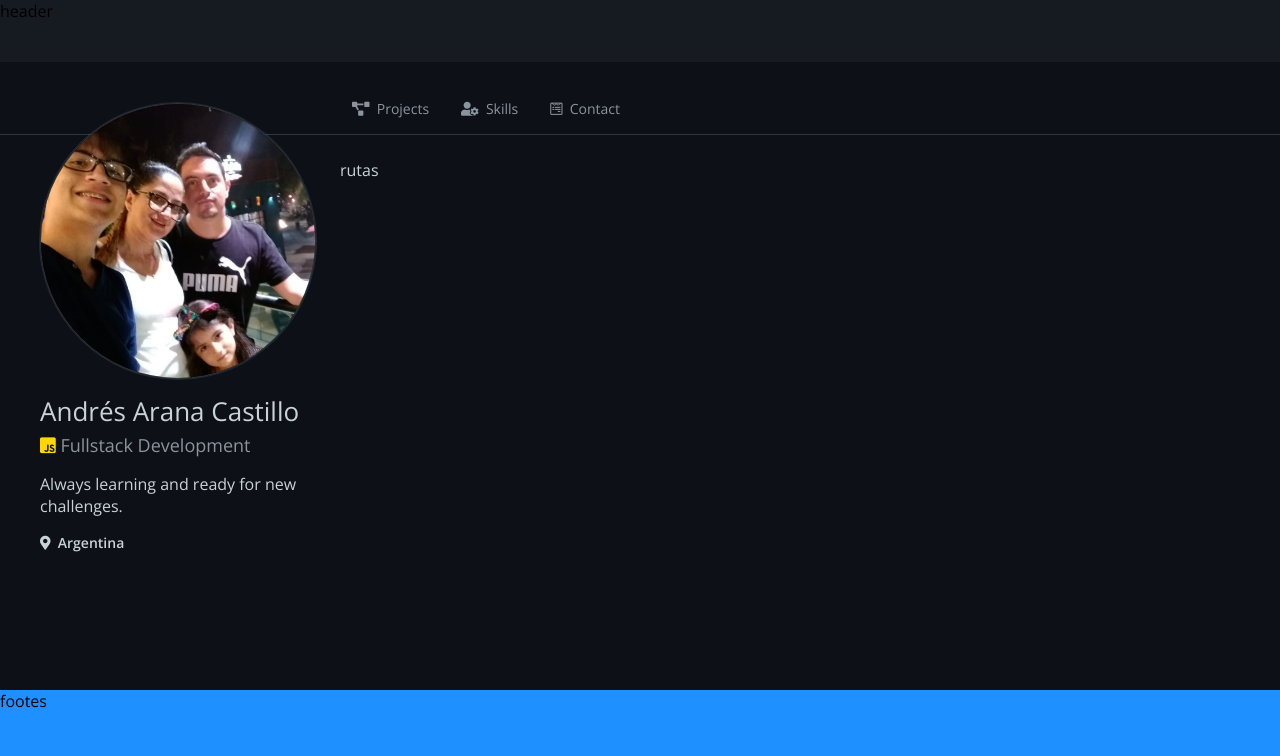
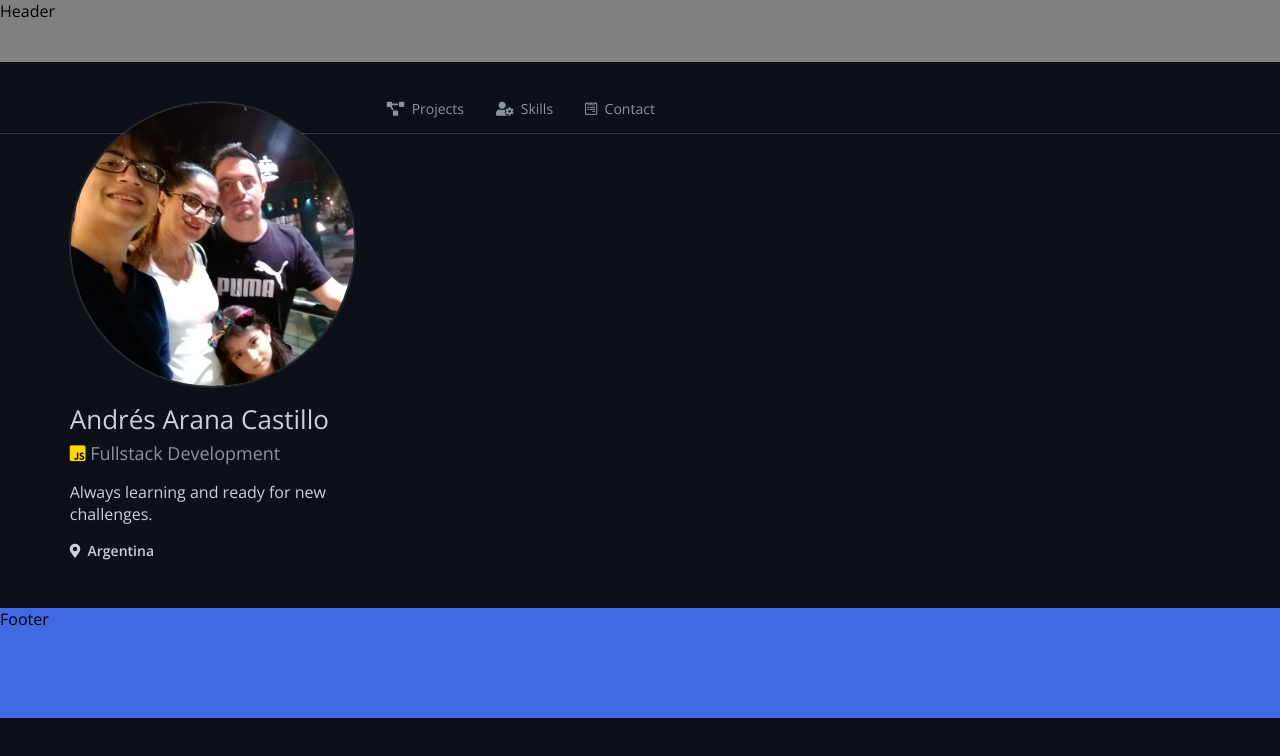
Before and after one commit to aac-devs/pf-fullstack, a React (Create React App) app in the folder client/: page /#/ in a window 1280 px wide. Shown: the top 756 px of the page. Built offline with nearby package versions, Linux system fonts and the light colour scheme; the HTML template or start-up script is replaced by a standard one.

Commit message:
frontend: layout responsive started

```diff
--- a/client/src/App.jsx
+++ b/client/src/App.jsx
@@ -1,5 +1,6 @@
 import React from 'react';
-import { TotalScreen } from './components';
+import Viewport from './components/grid/Viewport';
+// import { TotalScreen } from './components';
 
 import { GlobalStyles } from './global-styles';
 // import AppRouter from './routes/app.routes';
@@ -8,10 +9,11 @@ const App = () => {
   return (
     <>
       <GlobalStyles />
-      <TotalScreen />
+      <Viewport />
       {/* <AppRouter /> */}
     </>
   );
 };
 
 export default App;
+// {/* <TotalScreen /> */}
--- a/client/src/components/content/DescriptionCard.jsx
+++ b/client/src/components/grid/DescriptionCard.jsx
@@ -3,6 +3,7 @@ import styled from 'styled-components';
 import { textoColor } from '../../global-styles';
 
 const Container = styled.div`
+  /* background-color: pink; */
   display: flex;
   flex-direction: column;
   color: ${textoColor};
@@ -11,9 +12,10 @@ const Container = styled.div`
     /* background-color: orangered; */
     margin-bottom: 16px;
     overflow: hidden;
-    font-size: 14px;
-    @media (min-width: 768px) {
-      font-size: 16px;
+    font-size: 16px;
+    @media (max-width: 767px) {
+      font-size: 14px;
+      margin-top: 8px;
     }
   }
   .country {
--- a/client/src/components/content/InfoCard.jsx
+++ b/client/src/components/grid/InfoCard.jsx
@@ -10,24 +10,33 @@ import {
 
 const Container = styled.div`
   /* background-color: ${darkColor}; */
+  /* background-color: blue; */
   /* position: absolute; */
   /* flex-grow: 1; */
   display: block;
   width: 100%;
   /* height: 500px; */
   /* width: calc(100% - 16px); */
+  margin-top: -32px;
 
-  @media (min-width: 768px) {
-    margin-top: -32px;
+  @media (max-width: 767px) {
+    margin-top: 0;
+    display: flex;
+    flex-direction: row;
+    /* margin-bottom: 16px; */
+    align-items: center;
+
+    /* margin: 0 8px; */
     /* width: calc(100% - 32px); */
   }
-  @media (min-width: 1012px) {
-    /* margin-top: -32px; */
-    /* width: calc(100% - 32px); */
-  }
+  /* @media (min-width: 1012px) { */
+  /* margin-top: -32px; */
+  /* width: calc(100% - 32px); */
+  /* } */
 `;
 
 const Image = styled.div`
+  /* background-color: green; */
   img {
     aspect-ratio: 260 /260;
     border-radius: 50%;
@@ -38,6 +47,11 @@ const Image = styled.div`
     overflow: hidden;
     box-shadow: 0 0 0 1px ${shadowColor};
     border: 1px solid ${borderColor};
+  }
+  @media (max-width: 767px) {
+    width: 16.66667%;
+    /* margin-bottom: 24px; */
+    margin-right: 16px;
   }
 `;
 
@@ -56,6 +70,9 @@ const Body = styled.div`
       line-height: 1.25;
       overflow: hidden;
       margin-bottom: 5px;
+      @media (max-width: 767px) {
+        /* flex-grow: 1; */
+      }
     }
     .role {
       color: ${textoSecColor};
@@ -65,10 +82,17 @@ const Body = styled.div`
       font-weight: 300;
       line-height: 24px;
       /* background-color: fuchsia; */
+      @media (max-width: 767px) {
+        font-size: 20px;
+      }
+
       i {
         color: gold;
       }
     }
+  }
+  @media (max-width: 767px) {
+    flex-grow: 1;
   }
 `;
 
--- /dev/null
+++ b/client/src/components/grid/Main.jsx
@@ -0,0 +1,102 @@
+import React from 'react';
+import { HashRouter as Router } from 'react-router-dom';
+import styled from 'styled-components';
+import { borderColor } from '../../global-styles';
+import DescriptionCard from './DescriptionCard';
+import InfoCard from './InfoCard';
+import Tabs from './Tabs';
+import Routers from './Routers';
+
+const Container = styled.div`
+  margin-right: -8px;
+  margin-left: -8px;
+  /* margin-top: 24px; */
+  /* background-color: cyan; */
+  display: grid;
+  grid-template-columns: 6% 22% 66% 6%;
+  grid-template-rows: 48px 1fr;
+  grid-template-areas:
+    'left-side empty header right-side'
+    '. sidebar routes .';
+
+  @media (max-width: 767px) {
+    /* background-color: olivedrab; */
+    grid-template-columns: 100%;
+    grid-template-rows: repeat(3, auto);
+    grid-template-areas:
+      'sidebar'
+      'header'
+      'routes';
+    margin-right: 0;
+    margin-left: 0;
+    margin-top: 8px;
+  }
+
+  .left-side {
+    border-bottom: 1px solid ${borderColor};
+  }
+  .right-side {
+    border-bottom: 1px solid ${borderColor};
+  }
+
+  .empty {
+    grid-area: empty;
+    border-bottom: 1px solid ${borderColor};
+
+    /* background-color: #fff; */
+  }
+  .main-header {
+    grid-area: header;
+    border-bottom: 1px solid ${borderColor};
+    padding-left: 16px;
+
+    /* background-color: purple; */
+    /* background-color: orangered; */
+    /* max-width: 1280px; */
+    @media (max-width: 767px) {
+      margin-top: 16px;
+      padding-left: 0;
+    }
+  }
+  .main-sidebar {
+    grid-area: sidebar;
+    /* background-color: lime; */
+    @media (min-width: 1012px) {
+      /* padding: 0 16px; */
+    }
+  }
+  .main-routes {
+    grid-area: routes;
+    /* background-color: orange; */
+    padding: 8px 0 8px 24px;
+    @media (max-width: 767px) {
+      padding: 8px 0;
+    }
+  }
+`;
+
+const Main = () => {
+  return (
+    <Container>
+      <Router>
+        <div className="empty" />
+        <div className="left-side" />
+        <div className="main-header">
+          <div className="header-container">
+            <Tabs />
+          </div>
+        </div>
+        <div className="main-sidebar">
+          <InfoCard />
+          <DescriptionCard />
+        </div>
+        <div className="main-routes">
+          <Routers />
+        </div>
+        <div className="right-side" />
+      </Router>
+    </Container>
+  );
+};
+
+export default Main;
--- /dev/null
+++ b/client/src/components/grid/Routers.jsx
@@ -0,0 +1,28 @@
+import React from 'react';
+import { Route, Switch } from 'react-router-dom';
+import styled from 'styled-components';
+import Contact from '../views/Contact';
+import Projects from '../views/Projects';
+import Skills from '../views/Skills';
+
+const Container = styled.div`
+  background-color: magenta;
+  @media (max-width: 767px) {
+    width: 100%;
+  }
+`;
+
+const Routers = () => {
+  return (
+    <Container>
+      <Switch>
+        {/* <Route exact path="/" component={Home} /> */}
+        <Route exact path="/projects" component={Projects} />
+        <Route exact path="/skills" component={Skills} />
+        <Route exact path="/contact" component={Contact} />
+      </Switch>
+    </Container>
+  );
+};
+
+export default Routers;
--- /dev/null
+++ b/client/src/components/grid/Viewport.jsx
@@ -0,0 +1,66 @@
+import React from 'react';
+import styled from 'styled-components';
+import { darkColor } from '../../global-styles';
+import Main from './Main';
+
+const Container = styled.div`
+  background-color: #fff;
+  background-color: ${darkColor};
+
+  /* min-height: 100%; */
+  /* height: 100%; */
+  /* display: grid; */
+  /* grid-template-columns: 1fr; */
+  /* grid-template-rows: 64px auto 110px; */
+  /* justify-items: center; */
+  display: flex;
+  flex-direction: column;
+  /* justify-content: stretch; */
+  /* align-items: stretch; */
+
+  .viewport-header {
+    background-color: gray;
+    height: 64px;
+    min-height: 64px;
+
+    @media (min-width: 768px) {
+      height: 62px;
+      min-height: 62px;
+      /* grid-template-rows: 62px auto 110px; */
+    }
+  }
+  .viewport-main {
+    /* background-color: yellow; */
+    /* max-width: 1280px; */
+    /* justify-self: center; */
+    /* margin-right: auto; */
+    /* margin-left: auto; */
+    margin-top: 24px;
+    margin-bottom: 48px;
+    flex-grow: 1;
+    @media (max-width: 767px) {
+      padding: 0 12px;
+      margin-top: 0;
+    }
+  }
+  .viewport-footer {
+    /* margin-bottom: 0; */
+    height: 110px;
+    min-height: 110px;
+    background-color: royalblue;
+  }
+`;
+
+const Viewport = () => {
+  return (
+    <Container>
+      <div className="viewport-header">Header</div>
+      <div className="viewport-main">
+        <Main />
+      </div>
+      <div className="viewport-footer">Footer</div>
+    </Container>
+  );
+};
+
+export default Viewport;
--- a/client/src/components/views/BodyScreen.jsx
+++ b/client/src/components/views/BodyScreen.jsx
@@ -1,11 +1,11 @@
 import React from 'react';
 import styled from 'styled-components';
 import { darkColor, textoColor } from '../../global-styles';
-import DescriptionCard from '../content/DescriptionCard';
-import InfoCard from '../content/InfoCard';
+import DescriptionCard from '../grid/DescriptionCard';
+import InfoCard from '../grid/InfoCard';
 
 const Container = styled.div`
-  /* background-color: wheat; */
+  background-color: wheat;
   display: flex;
   margin-right: -8px;
   margin-left: -8px;
@@ -13,10 +13,12 @@ const Container = styled.div`
 
 const Sidebar = styled.div`
   background-color: ${darkColor};
+  background-color: lime;
   position: relative;
   /* display: flex; */
 
-  @media (min-width: 768px) {
+  @media (max-width: 767px) {
+    background-color: violet;
     padding: 0 8px;
     width: 25%;
   }
@@ -26,11 +28,11 @@ const Sidebar = styled.div`
 `;
 
 const RoutesBody = styled.div`
-  /* background-color: orange; */
+  background-color: orange;
   margin-top: 24px;
   padding: 0 8px;
   color: ${textoColor};
-  @media (min-width: 768px) {
+  @media (max-width: 767px) {
     width: 75%;
   }
 `;
--- a/client/src/components/views/Contact.jsx
+++ b/client/src/components/views/Contact.jsx
@@ -10,6 +10,26 @@ const Contact = () => {
   return (
     <Container>
       <h1>Contact</h1>
+      <h1>Contact</h1>
+      <h1>Contact</h1>
+      <h1>Contact</h1>
+      <h1>Contact</h1>
+      <h1>Contact</h1>
+      <h1>Contact</h1>
+      <h1>Contact</h1>
+      <h1>Contact</h1>
+      <h1>Contact</h1>
+      <h1>Contact</h1>
+      <h1>Contact</h1>
+      <h1>Contact</h1>
+      <h1>Contact</h1>
+      <h1>Contact</h1>
+      <h1>Contact</h1>
+      <h1>Contact</h1>
+      <h1>Contact</h1>
+      <h1>Contact</h1>
+      <h1>Contact</h1>
+      <h1>Contact</h1>
     </Container>
   );
 };
--- a/client/src/components/views/MainScreen.jsx
+++ b/client/src/components/views/MainScreen.jsx
@@ -3,15 +3,16 @@ import { HashRouter as Router } from 'react-router-dom';
 import styled from 'styled-components';
 import { borderColor, darkColor } from '../../global-styles';
 import BodyScreen from './BodyScreen';
-import Tabs from './Tabs';
+import Tabs from '../grid/Tabs';
 
 const Container = styled.div`
-  /* background-color: cyan; */
+  background-color: cyan;
   /* height: 100%; */
 `;
 
 const Main = styled.div`
   background-color: ${darkColor};
+  background-color: fuchsia;
   max-width: 1280px;
   margin-right: auto;
   margin-left: auto;
@@ -26,11 +27,12 @@ const Main = styled.div`
 
 const Header = styled.div`
   margin-top: 24px;
-  /* background-color: purple; */
+  background-color: purple;
   border-bottom: 1px solid ${borderColor};
 
   .header-container {
     background-color: ${darkColor};
+    background-color: orangered;
     max-width: 1280px;
     display: flex;
     margin-right: auto;
--- a/client/src/components/views/TotalScreen.jsx
+++ b/client/src/components/views/TotalScreen.jsx
@@ -1,18 +1,18 @@
 import React from 'react';
 import styled from 'styled-components';
 import { darkColor, mediumColor } from '../../global-styles';
-import MainScreen from './MainScreen';
+// import MainScreen from './MainScreen';
 
 const Container = styled.div`
-  /* background-color: green; */
+  background-color: green;
   height: 100%;
   display: flex;
   flex-direction: column;
 `;
 
 const Header = styled.div`
-  /* background-color: gray; */
   background-color: ${mediumColor};
+  background-color: gray;
 
   height: 64px;
 
@@ -23,7 +23,7 @@ const Header = styled.div`
 
 const Main = styled.div`
   flex-grow: 1;
-  /* background-color: yellow; */
+  background-color: yellow;
   background-color: ${darkColor};
 `;
 
@@ -40,12 +40,11 @@ const TotalScreen = () => {
   return (
     <Container>
       <Header>header</Header>
-      <Main>
-        <MainScreen />
-      </Main>
-      <Footer>footes</Footer>
+      <Main />
+      <Footer>footer</Footer>
     </Container>
   );
 };
 
 export default TotalScreen;
+// {/* <MainScreen /> */}
--- a/client/src/global-styles.js
+++ b/client/src/global-styles.js
@@ -79,8 +79,8 @@ body, html {
   width: 100%;
   display: flex;
   flex-direction: column;
-  height: 100%;
-  /* background-color: pink; */
+  /* height: 100%; */
+  background-color: pink;
 }
 
 .selected{
```
Also changed, not shown: client/src/components/grid/Tabs.jsx (renamed from client/src/components/views/Tabs.jsx).
